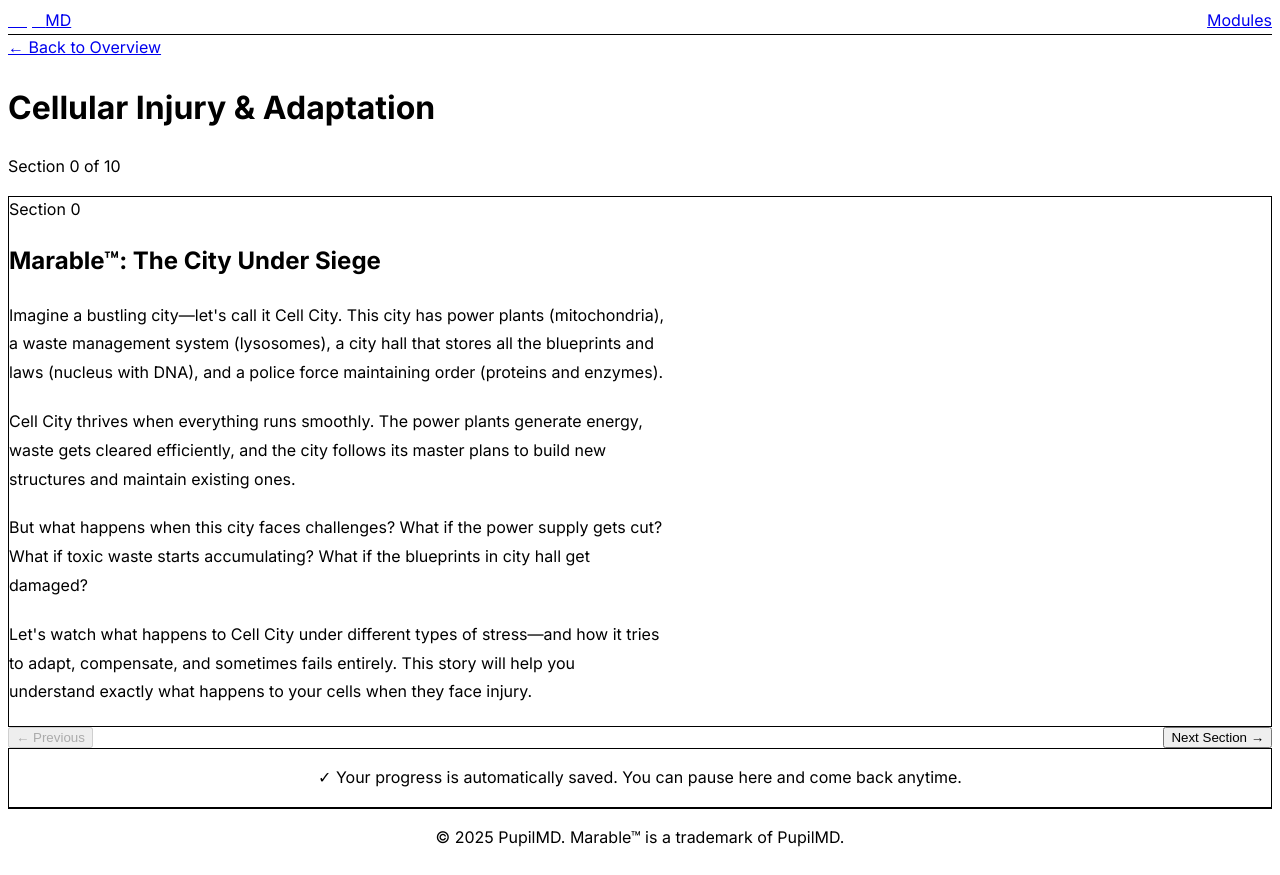
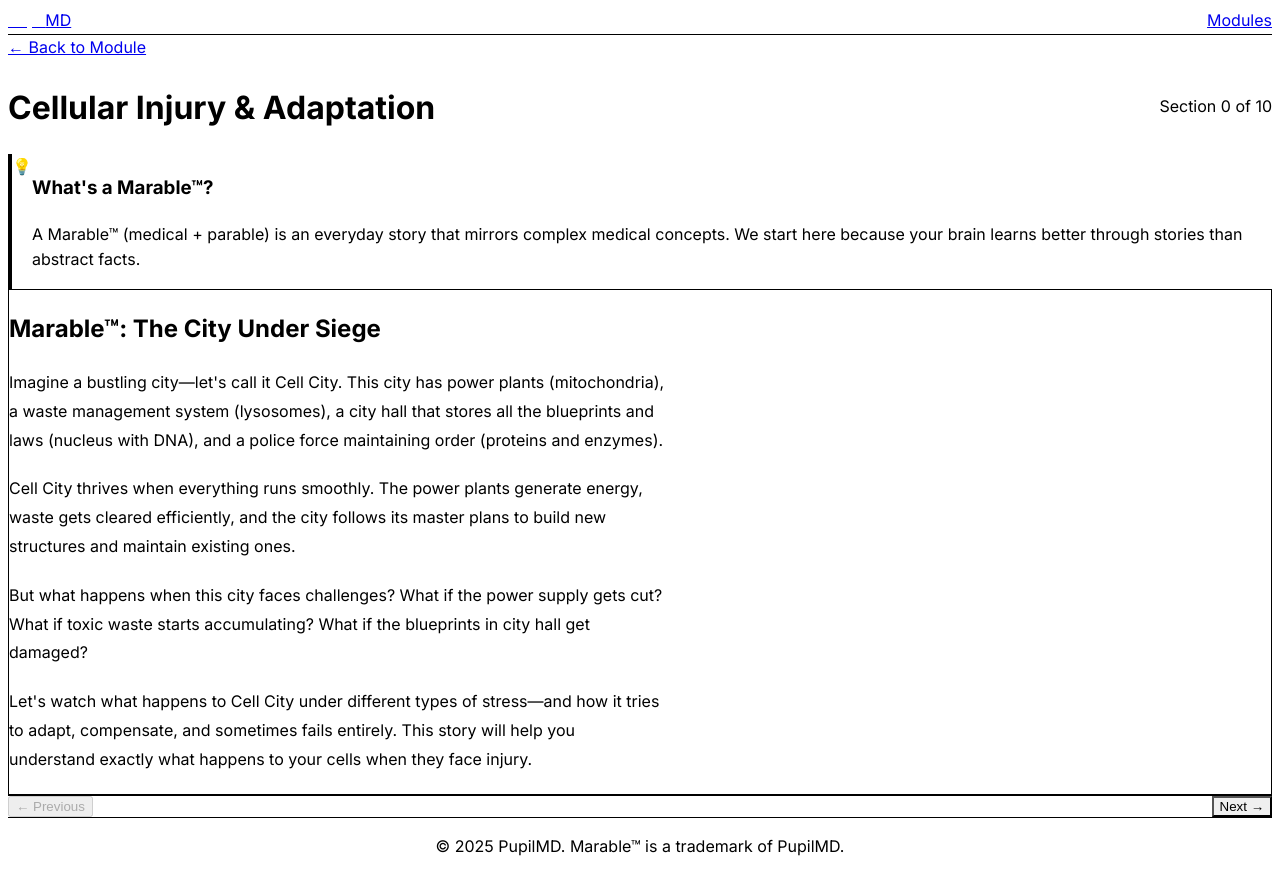
Before and after one commit to iheme-droid/pupilmd, a Next.js app: page /module/cellular-injury/crashchapter in a window 1280 px wide. Built offline with nearby package versions, Linux system fonts and the light colour scheme.

Commit message:
fix: add moduleSlug prop to both TeachingReceipt components

```diff
--- a/app/module/acid-base/crashchapter/page.tsx
+++ b/app/module/acid-base/crashchapter/page.tsx
@@ -136,6 +136,7 @@ export default function AcidBaseCrashChapter() {
           mastered={acidBaseChapter.teachingReceipt.mastered}
           selfCheckQuestions={acidBaseChapter.teachingReceipt.selfCheckQuestions}
           checkedQuestions={checkedQuestions}
+          moduleSlug="acid-base"
           onQuestionToggle={handleQuestionToggle}
         />
       )}
--- a/app/module/cellular-injury/crashchapter/page.tsx
+++ b/app/module/cellular-injury/crashchapter/page.tsx
@@ -1,184 +1,181 @@
 'use client';
 
-import { useEffect, useState } from 'react';
+import { useState, useEffect } from 'react';
 import { useSearchParams, useRouter } from 'next/navigation';
 import Link from 'next/link';
-import ProgressBar from '../../../components/ProgressBar';
+import { cellularInjuryChapter } from '@/app/data/cellularInjury';
 import TeachingReceipt from '@/app/components/TeachingReceipt';
-import { cellularInjuryChapter } from '@/app/data/cellularInjury';
 
-export default function CrashChapterReader() {
+export default function CellularInjuryCrashChapter() {
   const searchParams = useSearchParams();
   const router = useRouter();
   const sectionParam = searchParams.get('section');
   const currentSectionId = sectionParam ? parseInt(sectionParam) : 0;
+  const currentSection = cellularInjuryChapter.sections.find(s => s.id === currentSectionId);
 
-  const [isDeepDiveExpanded, setIsDeepDiveExpanded] = useState(false);
-  const moduleSlug = 'cellular-injury';
+  const [checkedQuestions, setCheckedQuestions] = useState<number[]>([]);
 
-  const currentSection = cellularInjuryChapter.sections.find(
-    s => s.id === currentSectionId
-  );
+  useEffect(() => {
+    const saved = localStorage.getItem(`pupilmd_teaching_receipt_${cellularInjuryChapter.moduleSlug}`);
+    if (saved) {
+      setCheckedQuestions(JSON.parse(saved));
+    }
+  }, []);
 
-  const nextSection = cellularInjuryChapter.sections.find(
-    s => s.id === currentSectionId + 1
-  );
-
-  const prevSection = cellularInjuryChapter.sections.find(
-    s => s.id === currentSectionId - 1
-  );
-
-  // Save progress to localStorage
   useEffect(() => {
-    if (currentSectionId >= 0) {
     const progress = {
       currentSection: currentSectionId,
       lastUpdated: new Date().toISOString()
     };
-      localStorage.setItem(`pupilmd_progress_${moduleSlug}`, JSON.stringify(progress));
-    }
-  }, [currentSectionId, moduleSlug]);
+    localStorage.setItem(`pupilmd_progress_${cellularInjuryChapter.moduleSlug}`, JSON.stringify(progress));
+  }, [currentSectionId]);
 
-  const handleNext = () => {
-    if (nextSection) {
-      router.push(`/module/${moduleSlug}/crashchapter?section=${nextSection.id}`);
-    }
+  const handleQuestionToggle = (index: number) => {
+    const newChecked = checkedQuestions.includes(index)
+      ? checkedQuestions.filter(i => i !== index)
+      : [...checkedQuestions, index];
+
+    setCheckedQuestions(newChecked);
+    localStorage.setItem(`pupilmd_teaching_receipt_${cellularInjuryChapter.moduleSlug}`, JSON.stringify(newChecked));
   };
 
-  const handlePrev = () => {
-    if (prevSection) {
-      router.push(`/module/${moduleSlug}/crashchapter?section=${prevSection.id}`);
-    }
+  const goToSection = (sectionId: number) => {
+    router.push(`/module/cellular-injury/crashchapter?section=${sectionId}`);
   };
 
   if (!currentSection) {
     return (
-      <div className="max-w-4xl mx-auto px-4 py-12 text-center">
-        <h1 className="text-2xl font-bold text-gray-900 mb-4">Section not found</h1>
-        <Link href={`/module/${moduleSlug}`} className="text-blue-600 hover:text-blue-700">
-          ← Back to Module Overview
+      <div className="max-w-4xl mx-auto px-6 py-12">
+        <p className="text-red-600">Section not found.</p>
+        <Link href="/module/cellular-injury" className="text-blue-600 hover:underline">
+          Back to module
         </Link>
       </div>
     );
   }
 
+  const isLastCoreSection = currentSectionId === 9;
+  const showTeachingReceipt = isLastCoreSection;
+
   return (
-    <div className="max-w-3xl mx-auto px-4 py-8">
-      {/* Header with Progress */}
+    <div className="max-w-4xl mx-auto px-6 py-12">
+      <div className="mb-6">
+        <Link href="/module/cellular-injury" className="text-blue-600 hover:text-blue-700 font-semibold">
+          ← Back to Module
+        </Link>
+      </div>
+
       <div className="mb-8">
-        <Link
-          href={`/module/${moduleSlug}`}
-          className="text-blue-600 hover:text-blue-700 mb-4 inline-block"
-        >
-          ← Back to Overview
-        </Link>
-
-        <h1 className="text-3xl font-bold text-gray-900 mb-2">
+        <div className="flex items-center justify-between mb-4">
+          <h1 className="text-3xl font-bold text-gray-900">
             {cellularInjuryChapter.chapterTitle}
           </h1>
-
-        <ProgressBar
-          currentSection={currentSectionId}
-          totalSections={cellularInjuryChapter.sections.length}
+          <span className="text-sm text-gray-600">
+            Section {currentSectionId} of 10
+          </span>
+        </div>
+        <div className="w-full bg-gray-200 rounded-full h-2">
+          <div
+            className="bg-gradient-to-r from-blue-600 to-indigo-600 h-2 rounded-full transition-all duration-500"
+            style={{ width: `${(currentSectionId / 10) * 100}%` }}
           />
         </div>
+      </div>
 
-      {/* Section Content */}
-      <article className="bg-white rounded-lg border border-gray-200 p-8 mb-8">
-        {/* Section Header */}
-        <div className="mb-6">
-          <div className="flex items-center gap-3 mb-2">
-            <span className={`px-3 py-1 rounded-full text-sm font-semibold ${
-              currentSection.isDeepDive
-                ? 'bg-purple-100 text-purple-700'
-                : 'bg-blue-100 text-blue-700'
+      {currentSectionId === 0 && (
+        <div className="bg-blue-50 border-l-4 border-blue-500 p-6 rounded-r-lg mb-8">
+          <div className="flex items-start gap-3">
+            <span className="text-2xl">💡</span>
+            <div>
+              <h3 className="font-semibold text-blue-900 mb-2">What's a Marable™?</h3>
+              <p className="text-blue-800 text-sm">
+                A Marable™ (medical + parable) is an everyday story that mirrors complex medical concepts.
+                We start here because your brain learns better through stories than abstract facts.
+              </p>
+            </div>
+          </div>
+        </div>
+      )}
+
+      <div className={`bg-white rounded-lg shadow-sm border ${
+        currentSection.isDeepDive ? 'border-purple-200' : 'border-gray-200'
+      } p-8 mb-8`}>
+        {currentSection.isDeepDive && (
+          <div className="bg-purple-50 border border-purple-200 rounded-lg p-4 mb-6">
+            <div className="flex items-start gap-2">
+              <span className="text-purple-600 font-semibold text-sm">🔬 DEEP DIVE</span>
+              <p className="text-sm text-purple-800">
+                Optional advanced content. You've already mastered the core concepts!
+              </p>
+            </div>
+          </div>
+        )}
+
+        <h2 className={`text-2xl font-bold mb-6 ${
+          currentSection.isDeepDive ? 'text-purple-900' : 'text-gray-900'
         }`}>
-              Section {currentSection.id}
-            </span>
-            {currentSection.isDeepDive && (
-              <span className="text-xs text-purple-600 font-semibold">
-                OPTIONAL DEEP DIVE
-              </span>
-            )}
-          </div>
-          <h2 className="text-3xl font-bold text-gray-900">
           {currentSection.title}
         </h2>
+
+        <div className="prose prose-custom max-w-none">
+          {currentSection.content.split('\n\n').map((paragraph, idx) => {
+            if (paragraph.startsWith('**') && paragraph.endsWith('**')) {
+              return (
+                <h3 key={idx} className="text-xl font-semibold text-gray-900 mt-6 mb-3">
+                  {paragraph.replace(/\*\*/g, '')}
+                </h3>
+              );
+            }
+            return <p key={idx} className="mb-4 leading-relaxed text-gray-700">{paragraph}</p>;
+          })}
+        </div>
       </div>
 
-        {/* Content */}
-        <div className="prose prose-lg max-w-none">
-          {currentSection.content.split('\n\n').map((paragraph, index) => (
-            <p key={index} className="text-gray-700 mb-4 leading-relaxed">
-              {paragraph}
+      {showTeachingReceipt && (
+        <TeachingReceipt
+          mastered={cellularInjuryChapter.teachingReceipt.mastered}
+          selfCheckQuestions={cellularInjuryChapter.teachingReceipt.selfCheckQuestions}
+          checkedQuestions={checkedQuestions}
+          moduleSlug="cellular-injury"
+          onQuestionToggle={handleQuestionToggle}
+        />
+      )}
+
+      {currentSectionId < 9 && (currentSectionId + 1) % 3 === 0 && (
+        <div className="bg-blue-50 border border-blue-200 rounded-lg p-6 mb-8">
+          <p className="text-blue-900 font-medium">
+            ✓ Checkpoint: You've completed {currentSectionId + 1} sections. Nice work!
           </p>
-          ))}
-        </div>
-
-        {/* Deep Dive Toggle (only on Section 10) */}
-        {currentSection.isDeepDive && !isDeepDiveExpanded && (
-          <div className="mt-8 p-4 bg-purple-50 border border-purple-200 rounded-lg">
-            <p className="text-purple-900 mb-3">
-              This is the optional deep dive section with detailed mechanisms and advanced content.
-            </p>
-            <button
-              onClick={() => setIsDeepDiveExpanded(true)}
-              className="bg-purple-600 text-white px-4 py-2 rounded-lg font-semibold hover:bg-purple-700 transition-colors"
-            >
-              Expand Deep Dive Content
-            </button>
         </div>
       )}
-      </article>
 
-      {/* Navigation */}
-      <div className="flex justify-between items-center">
+      <div className="flex justify-between items-center pt-6 border-t border-gray-200">
         <button
-          onClick={handlePrev}
-          disabled={!prevSection}
-          className={`px-6 py-3 rounded-lg font-semibold transition-colors ${
-            prevSection
-              ? 'bg-gray-200 text-gray-900 hover:bg-gray-300'
-              : 'bg-gray-100 text-gray-400 cursor-not-allowed'
+          onClick={() => currentSectionId > 0 && goToSection(currentSectionId - 1)}
+          disabled={currentSectionId === 0}
+          className={`px-6 py-3 rounded-lg font-semibold transition-all duration-200 ${
+            currentSectionId === 0
+              ? 'bg-gray-200 text-gray-400 cursor-not-allowed'
+              : 'bg-gray-100 text-gray-700 hover:bg-gray-200'
           }`}
         >
           ← Previous
         </button>
 
-        {nextSection ? (
         <button
-            onClick={handleNext}
-            className="bg-blue-600 text-white px-6 py-3 rounded-lg font-semibold hover:bg-blue-700 transition-colors"
+          onClick={() => currentSectionId < cellularInjuryChapter.sections.length - 1 && goToSection(currentSectionId + 1)}
+          disabled={currentSectionId === cellularInjuryChapter.sections.length - 1}
+          className={`px-6 py-3 rounded-lg font-semibold transition-all duration-200 ${
+            currentSectionId === cellularInjuryChapter.sections.length - 1
+              ? 'bg-gray-200 text-gray-400 cursor-not-allowed'
+              : currentSection.isDeepDive
+              ? 'bg-gradient-to-r from-purple-600 to-purple-700 text-white hover:shadow-lg transform hover:-translate-y-0.5'
+              : 'bg-gradient-to-r from-blue-600 to-indigo-600 text-white hover:shadow-lg transform hover:-translate-y-0.5'
+          }`}
         >
-            Next Section →
+          {currentSectionId === 9 ? 'Enter Deep Dive →' : 'Next →'}
         </button>
-        ) : (
-          <div>
-            <TeachingReceipt
-              mastered={cellularInjuryChapter.teachingReceipt.mastered}
-              selfCheckQuestions={cellularInjuryChapter.teachingReceipt.selfCheckQuestions}
-              moduleSlug={moduleSlug}
-            />
-            <div className="text-center mt-6">
-              <Link
-                href={`/module/${moduleSlug}`}
-                className="inline-block bg-blue-600 text-white px-6 py-3 rounded-lg font-semibold hover:bg-blue-700 transition-colors"
-              >
-                Back to Module Overview
-              </Link>
       </div>
-          </div>
-        )}
-      </div>
-
-      {/* Progress Checkpoint */}
-      {currentSectionId < 10 && (
-        <div className="mt-8 p-4 bg-blue-50 border border-blue-100 rounded-lg text-center">
-          <p className="text-blue-900 text-sm">
-            ✓ Your progress is automatically saved. You can pause here and come back anytime.
-          </p>
-        </div>
-      )}
     </div>
   );
 }
```
Lines whose indentation alone changed are shown as unchanged.
